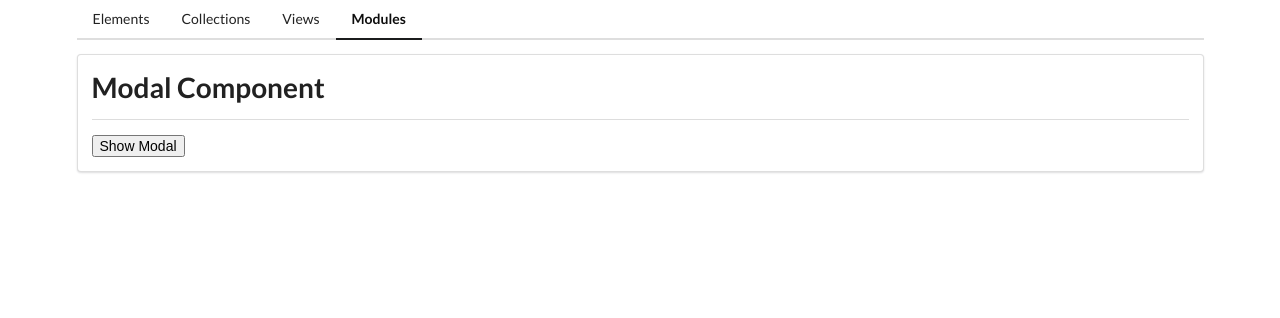
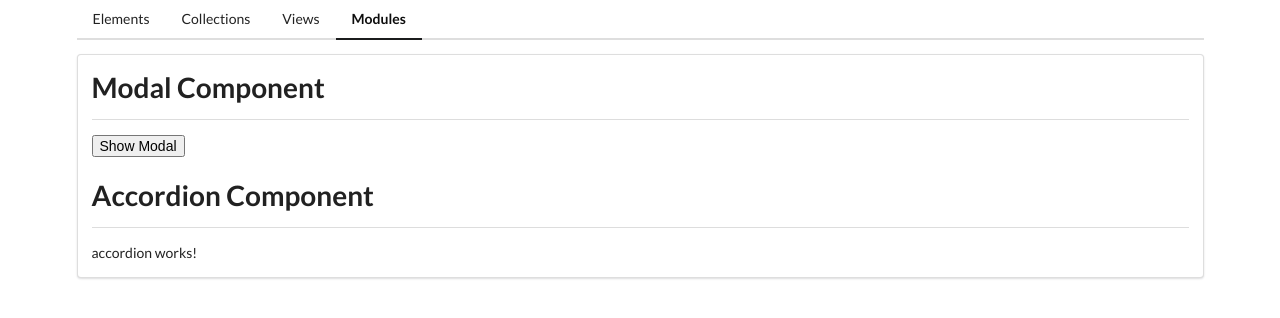
Before and after one commit to Terrence-Me/components-ng, an Angular app: page /mods in a window 1280 px wide. Shown: the top 318 px of the page. Built offline with nearby package versions, Linux system fonts and the light colour scheme.

Commit message:
add accordion component

```diff
--- /dev/null
+++ b/src/app/mods/accordion/accordion.component.html
@@ -0,0 +1 @@
+<p>accordion works!</p>
--- a/src/app/mods/mods-home/mods-home.component.html
+++ b/src/app/mods/mods-home/mods-home.component.html
@@ -9,3 +9,8 @@
         <button (click)="onClick()" class="ui button">Click Me</button>
     </ng-container> -->
 </app-modal>
+
+<app-divider>
+    Accordion Component
+</app-divider>
+<app-accordion></app-accordion>
--- a/src/app/mods/mods.module.ts
+++ b/src/app/mods/mods.module.ts
@@ -5,9 +5,10 @@
 import { ModsHomeComponent } from './mods-home/mods-home.component';
 import { ModalComponent } from './modal/modal.component';
 import { SharedModule } from '../shared/shared.module';
+import { AccordionComponent } from './accordion/accordion.component';
 
 @NgModule({
-  declarations: [ModsHomeComponent, ModalComponent],
+  declarations: [ModsHomeComponent, ModalComponent, AccordionComponent],
   imports: [CommonModule, ModsRoutingModule, SharedModule],
 })
 export class ModsModule {}
```
Also changed, not shown: src/app/mods/accordion/accordion.component.ts (added, +10 -0 lines), src/app/mods/accordion/accordion.component.css (added), 1 other file (tests, documents, lock files or other folders).
